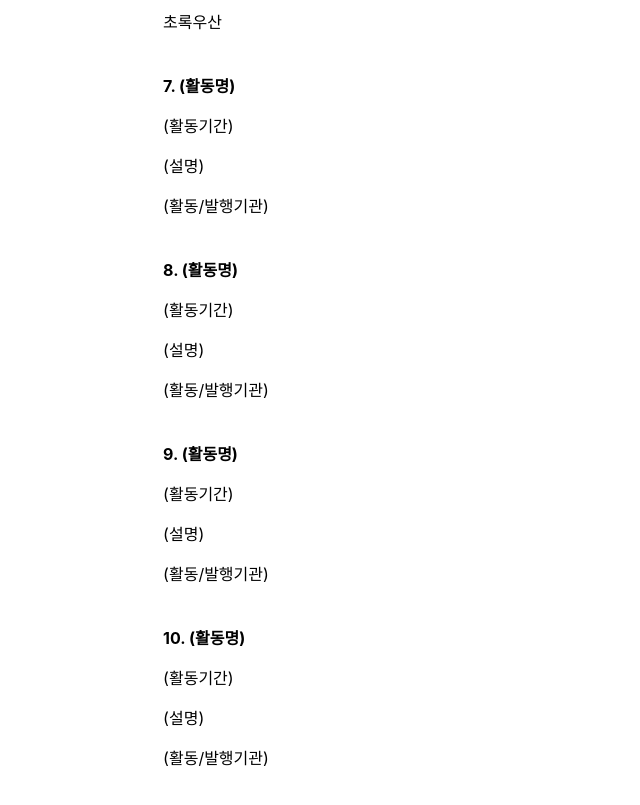
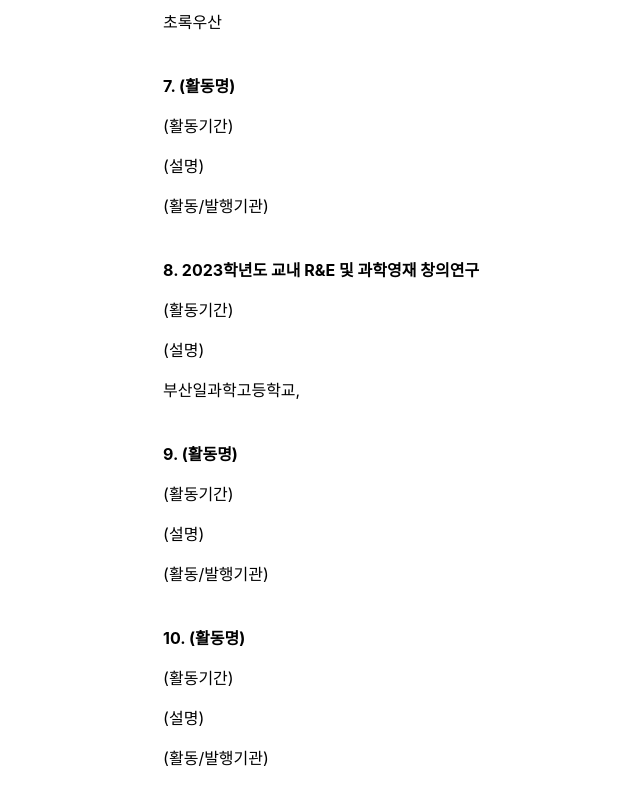
Before and after one commit to mino-jeong/mino-jeong.github.io, a Jekyll site: the page built from postech.md, in a window 1280 px wide and 900 px high, scrolled down 1466 px. Shown: the top 805 px of the window, without its empty margins (140-780 px from the left). Built offline with Jekyll 4.4.1, drawn with Linux system fonts in a browser that asks for light colours.

Commit message:
Update postech.yml

```diff
--- a/_data/postech.yml
+++ b/_data/postech.yml
@@ -53,11 +53,11 @@
   institution: '(활동/발행기관)'
   document: '(입증자료)'
 
-- title: '8. (활동명)'
+- title: '8. 2023학년도 교내 R&E 및 과학영재 창의연구'
   date: '(활동기간)'
   description: '(설명)'
-  institution: '(활동/발행기관)'
-  document: '(입증자료)'
+  institution: '부산일과학고등학교, '
+  document: '교내 우수 R&E 내부 공문(선생님께 부탁), 국문 논문, 영문 논문, 창의재단 참가확인서'
 
 - title: '9. (활동명)'
   date: '(활동기간)'
```
